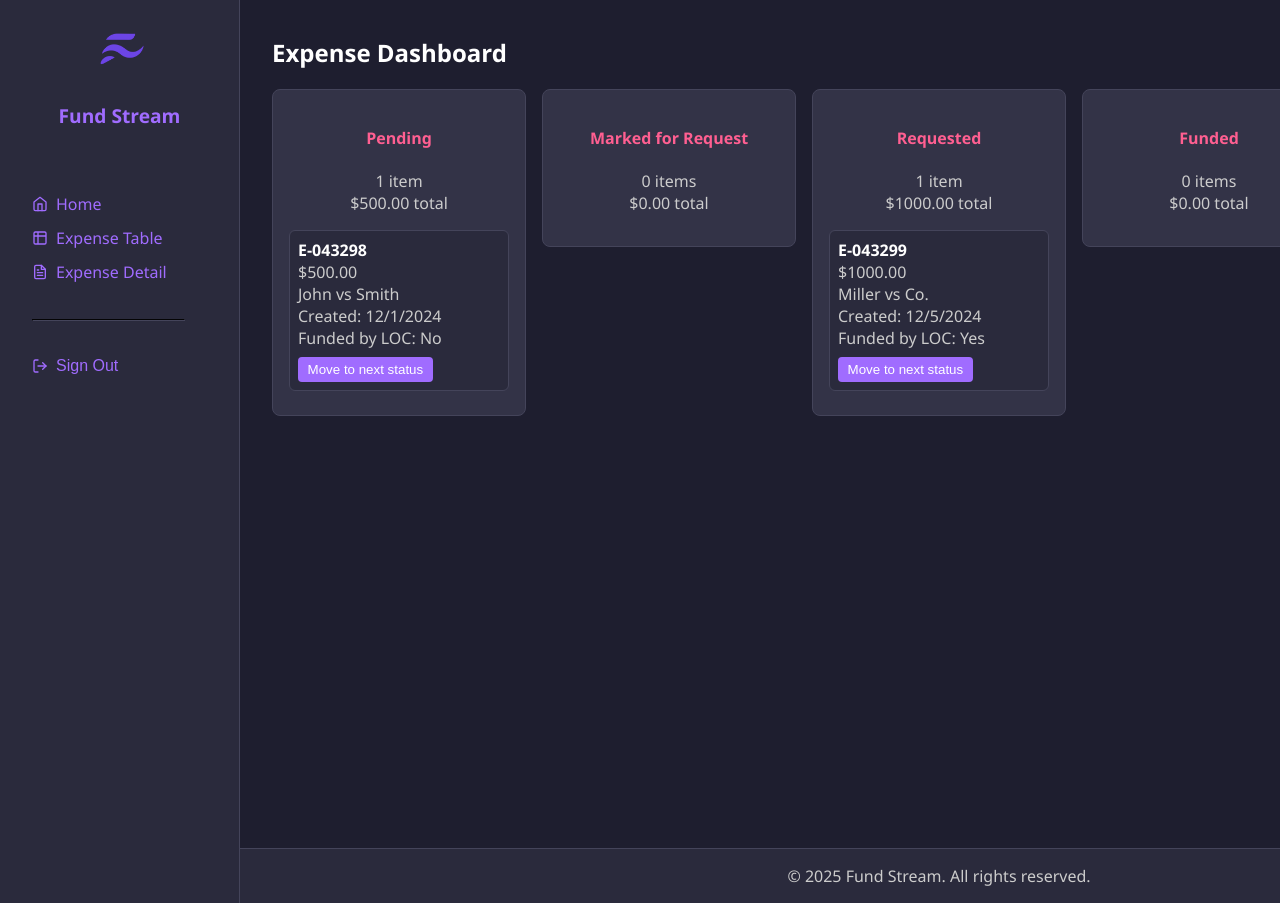
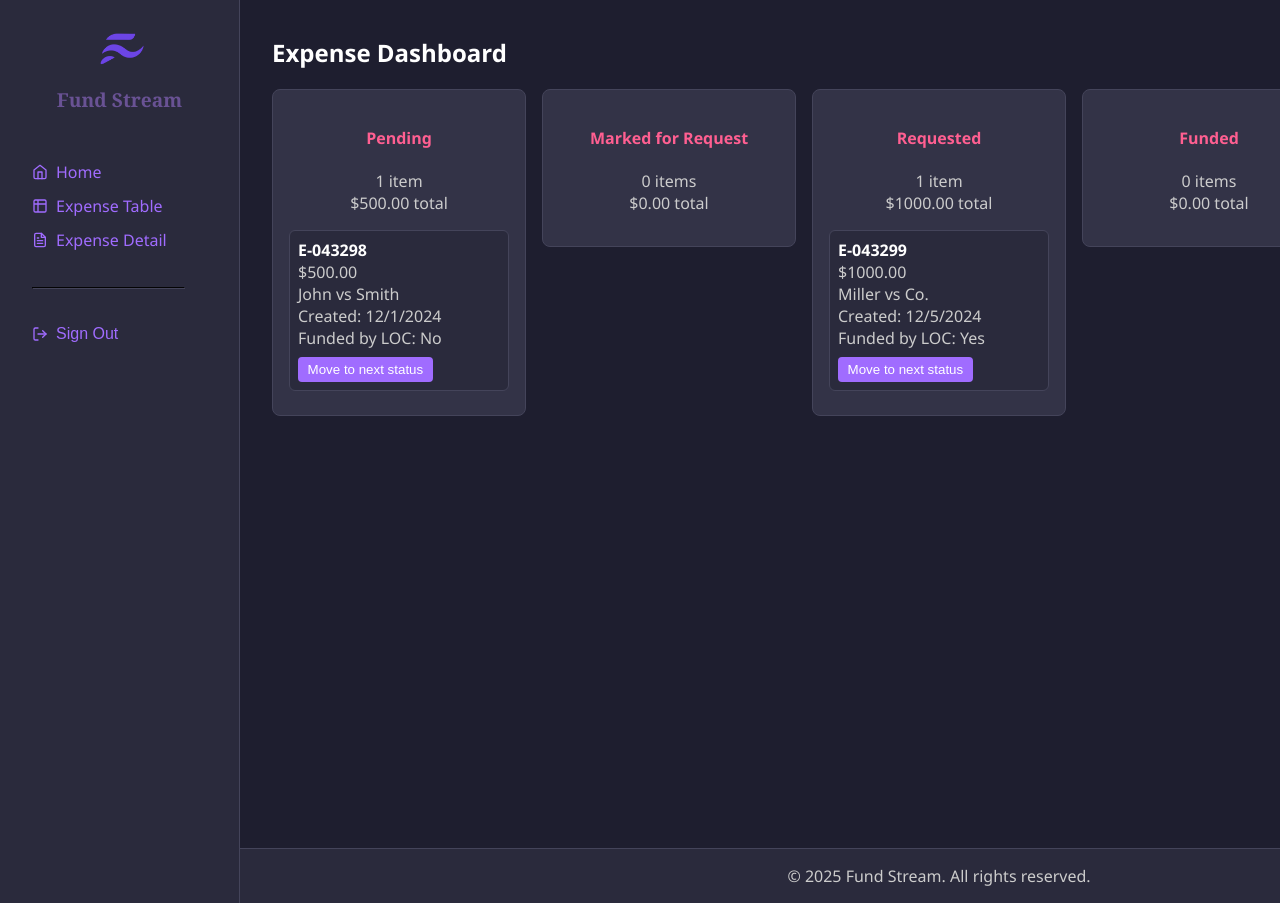
Before and after one commit to edcres/law-expense-lending, a React (Create React App) app in the folder client/: page / in a window 1280 px wide. Shown: the top 903 px of the page. Built offline with nearby package versions, Linux system fonts and the light colour scheme.

Commit message:
Changed the look of the app name.

```diff
--- a/client/src/components/Layout.js
+++ b/client/src/components/Layout.js
@@ -39,7 +39,6 @@ export default function Layout() {
         display: 'flex',
         flexDirection: 'column',
         alignItems: 'flex-start',
-        gap: '1rem',
         boxSizing: 'border-box'
       }}>
         {/* Logo */}
@@ -59,8 +58,9 @@ export default function Layout() {
         <h2 style={{
           margin: 0,
           fontSize: '1.2rem',
-          color: colors.primary,
-          alignSelf: 'center'
+          color: colors.appTitle,
+          alignSelf: 'center',
+          fontFamily: 'Georgia, serif'
         }}>
           {config.appName}
         </h2>
--- a/client/src/styles/theme.js
+++ b/client/src/styles/theme.js
@@ -10,6 +10,8 @@ const colors = {
   positive: '#5BD69F',
   warning: '#FFD166',
   info: '#4CC9F0',
+
+  appTitle: '#695294',       // App Name
 };
 
 export default colors;
```
